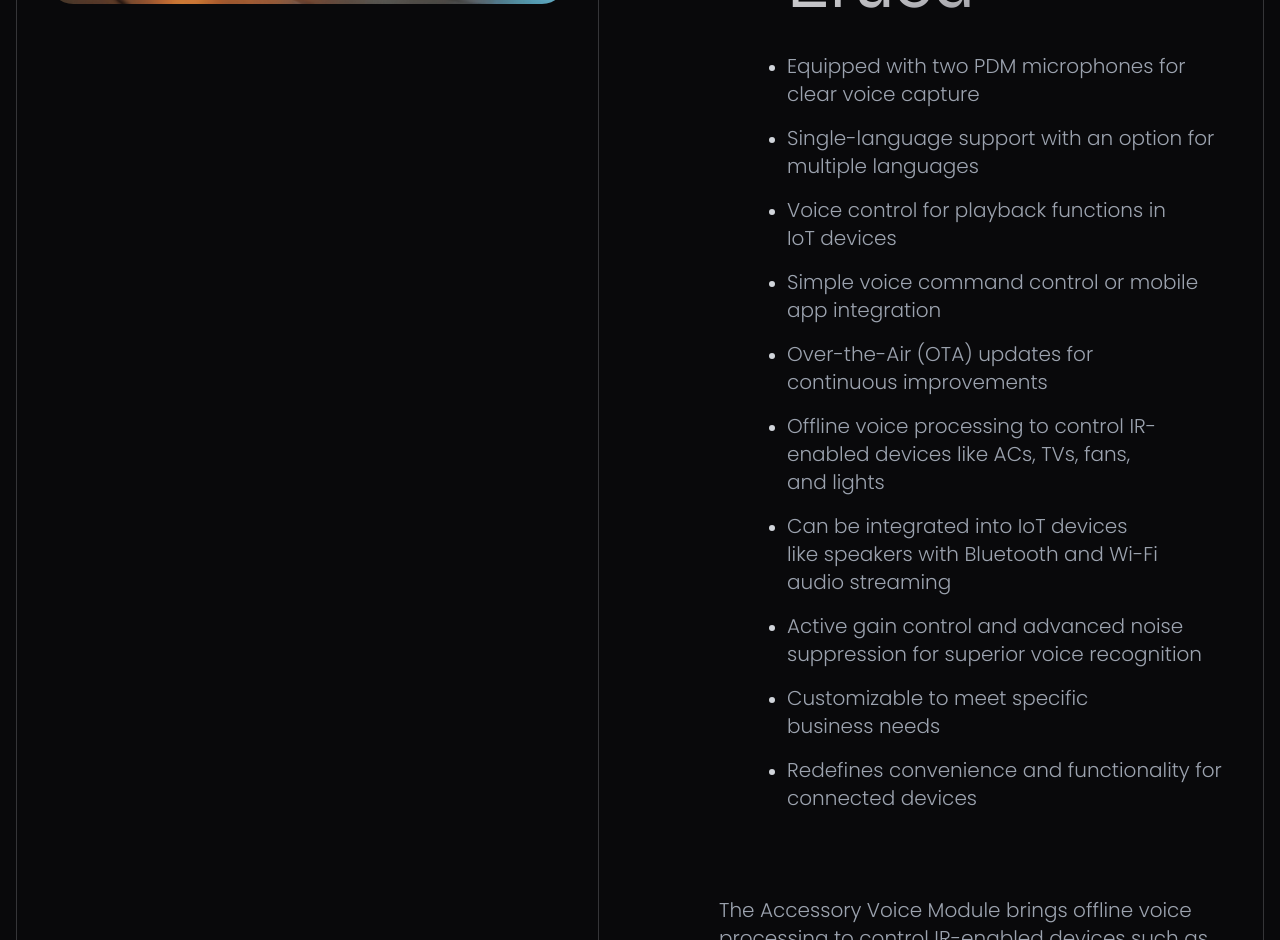
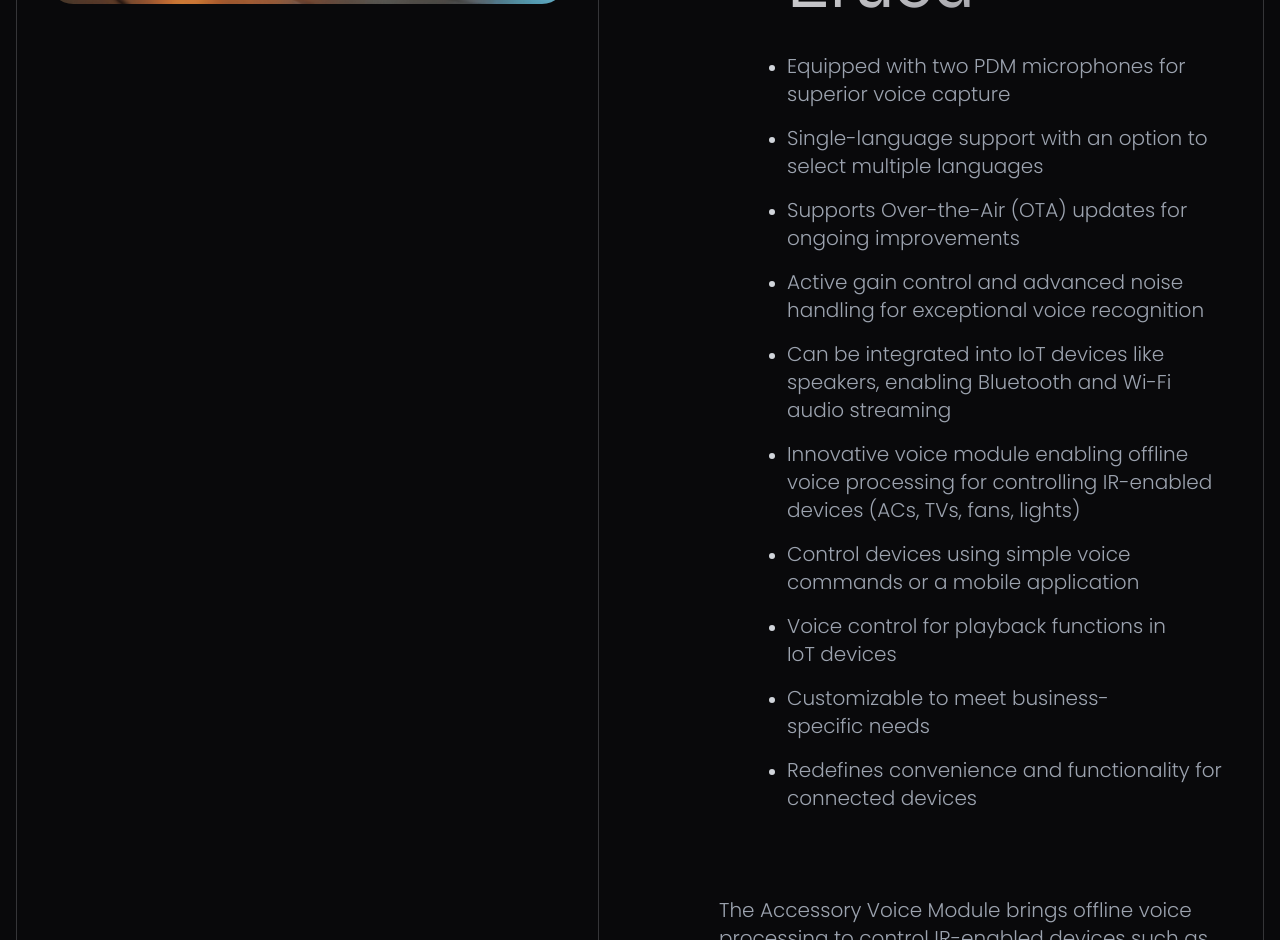
Before and after one commit to Feneel518/samanextgen, a Next.js app: page /products in a window 1280 px wide. Shown: the part 2400-3340 px from the top of the page. Built offline with nearby package versions, Linux system fonts and the light colour scheme.

Commit message:
first commit

```diff
--- a/src/app/page.tsx
+++ b/src/app/page.tsx
@@ -1,12 +1,6 @@
-import Clients from "@/sections/Clients";
-import Header from "@/sections/Header";
 import Hero from "@/sections/Hero";
-import LogoTicker from "@/sections/LogoTicker";
-import Noise from "@/sections/Noise";
 import Offline from "@/sections/Offline";
-import Products from "@/sections/Products";
 import UseCase from "@/sections/UseCase";
-import WhyOffline from "@/sections/WhyOffline";
 
 export default function Home() {
   return (
--- a/src/lib/products.ts
+++ b/src/lib/products.ts
@@ -74,15 +74,15 @@ export const PRODUCTS = [
       {
         name: "Eruca",
         features: [
-          "Equipped with two PDM microphones for clear voice capture",
-          "Single-language support with an option for multiple languages",
+          "Equipped with two PDM microphones for superior voice capture",
+          "Single-language support with an option to select multiple languages",
+          "Supports Over-the-Air (OTA) updates for ongoing improvements",
+          "Active gain control and advanced noise handling for exceptional voice recognition",
+          "Can be integrated into IoT devices like speakers, enabling Bluetooth and Wi-Fi audio streaming",
+          "Innovative voice module enabling offline voice processing for controlling IR-enabled devices (ACs, TVs, fans, lights)",
+          "Control devices using simple voice commands or a mobile application",
           "Voice control for playback functions in IoT devices",
-          "Simple voice command control or mobile app integration",
-          "Over-the-Air (OTA) updates for continuous improvements",
-          "Offline voice processing to control IR-enabled devices like ACs, TVs, fans, and lights",
-          "Can be integrated into IoT devices like speakers with Bluetooth and Wi-Fi audio streaming",
-          "Active gain control and advanced noise suppression for superior voice recognition",
-          "Customizable to meet specific business needs",
+          "Customizable to meet business-specific needs",
           "Redefines convenience and functionality for connected devices",
         ],
       },
```
